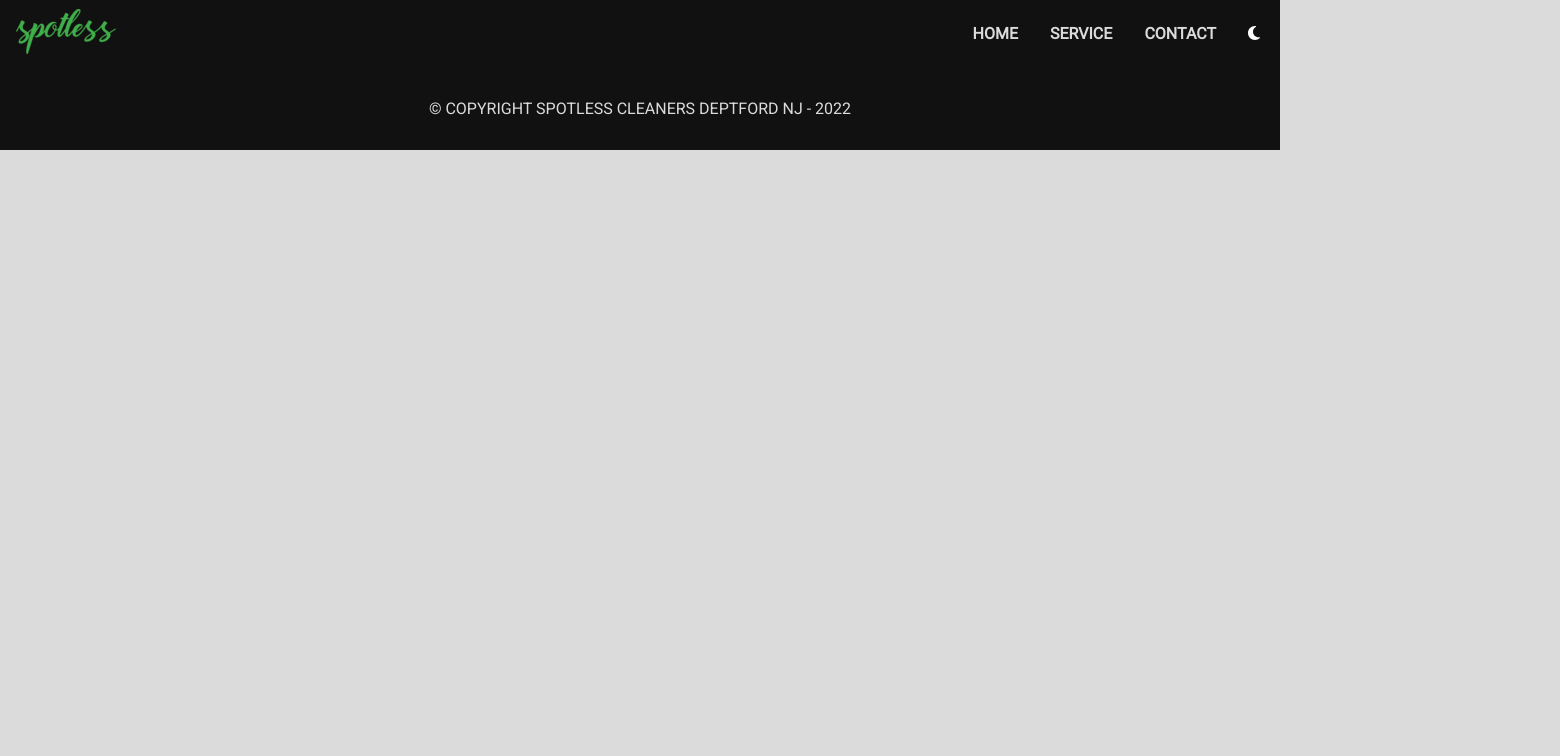
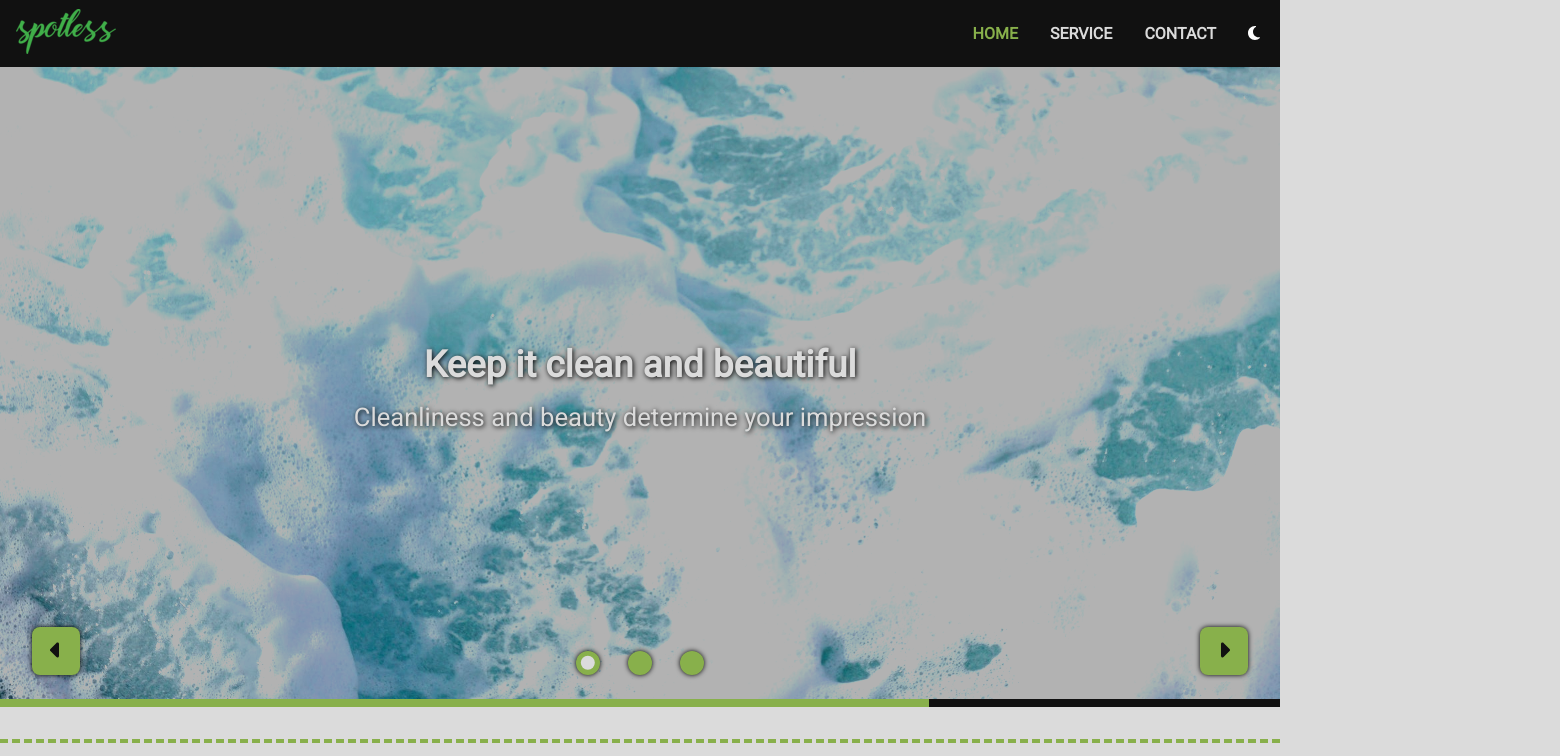
Before and after one commit to SunilPark1129/re-spotless, a React (Create React App) app: page / in a window 1280 px wide. Shown: the top 756 px of the page, 1560 px wide, since content can reach past the window. Built offline with nearby package versions, Linux system fonts and the light colour scheme.

Commit message:
updated path address

```diff
--- a/src/App.js
+++ b/src/App.js
@@ -40,9 +40,9 @@ function App() {
         />
         <Container>
           <Routes>
-            <Route path="/re-spotless/" element={<Home />} />
-            <Route path="/re-spotless/service" element={<Service />} />
-            <Route path="/re-spotless/contact" element={<Contact />} />
+            <Route path="/" element={<Home />} />
+            <Route path="/service" element={<Service />} />
+            <Route path="/contact" element={<Contact />} />
           </Routes>
         </Container>
       </Router>
--- a/src/components/Navbar.jsx
+++ b/src/components/Navbar.jsx
@@ -20,17 +20,17 @@ import { faMoon, faCircleHalfStroke } from "@fortawesome/free-solid-svg-icons";
 
 const links = [
   {
-    path: "/re-spotless/",
+    path: "/",
     label: "HOME",
     exact: "true",
   },
   {
-    path: "/re-spotless/service",
+    path: "/service",
     label: "SERVICE",
     exact: "false",
   },
   {
-    path: "/re-spotless/contact",
+    path: "/contact",
     label: "CONTACT",
     exact: "false",
   },
@@ -40,7 +40,7 @@ const Navbar = ({ darkMode, setDarkMode }) => {
   return (
     <StyledNavbar>
       <StyledContainerNavbar>
-        <Link to="/re-spotless/">
+        <Link to="/">
           <img src={logo} alt="logo" />
         </Link>
         <StyledNavbarLink>
```
